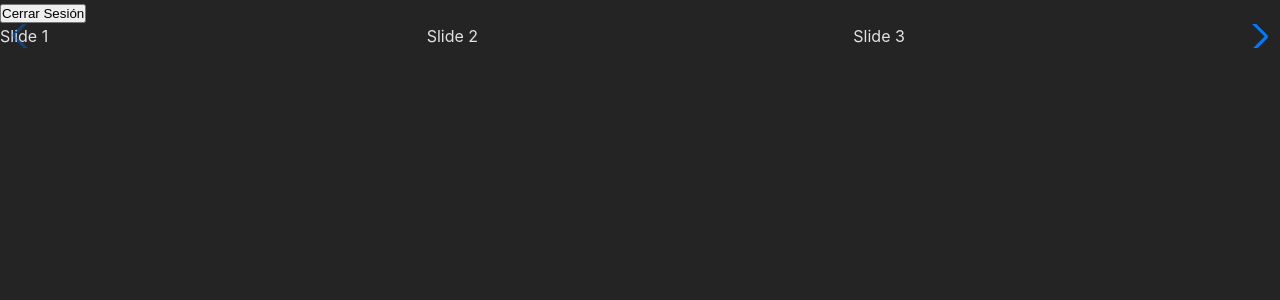
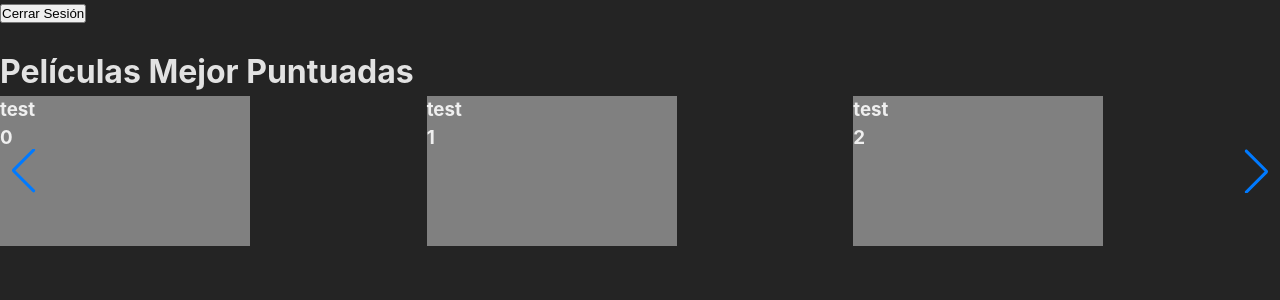
Before and after one commit to Clugv/React-Trabajo-Final, a React (Vite) app: page /login in a window 1280 px wide. Both pictures are taken after typing "name@example.com", "Sample123" into the empty fields and a click on the button "Iniciar Sesión". Shown: the top 300 px of the page. Built offline with nearby package versions, Linux system fonts and the light colour scheme.

Commit message:
contnuación de slider

```diff
--- a/src/core/components/app_swiper/app_swiper.jsx
+++ b/src/core/components/app_swiper/app_swiper.jsx
@@ -1,17 +1,13 @@
 import { useEffect, useRef } from "react";
 
-export const AppSwiper = () => {
+export const AppSwiper = ({children}) => {
 
     const swiperElRef = useRef(null);
 
     return (
 
-        <swiper-container ref={swiperElRef} slides-per-view="3" navigation="true">
-            { Array.from({ length: 20 }).map((_, index) =>(
-                <swiper-slide key={index}>Slide { index + 1 }</swiper-slide>
-            ))
-
-            }
+        <swiper-container ref={swiperElRef} loop slides-per-view="3" navigation="true">
+            {children}
         </swiper-container>
     );
 
--- /dev/null
+++ b/src/core/components/app_swiper/components/app_swiper_slide.jsx
@@ -0,0 +1,13 @@
+import React from 'react';
+
+const AppSwiperSlide = ({children, ...props}) => {
+  return (
+
+        <swiper-slide {...props}>{children}</swiper-slide>
+    /*{ Array.from({ length: 20 }).map((_, index) =>(
+        <swiper-slide key={index}>Slide { index + 1 }</swiper-slide>
+    ))}*/
+  )
+}
+
+export default AppSwiperSlide
--- a/src/features/home/views/home_view.jsx
+++ b/src/features/home/views/home_view.jsx
@@ -1,7 +1,7 @@
 import React from 'react'
 import { useAuth } from '../../../core/auth/hook/use_auth';
-import { AppSwiper } from '../../../core/components/app_swiper/app_swiper';
-
+import { AppSwiper }       from '../../../core/components/app_swiper/app_swiper';
+import  AppSwiperSlide  from '../../../core/components/app_swiper/components/app_swiper_slide';
 
 const HomeView = () => {
 
@@ -12,9 +12,23 @@ const HomeView = () => {
   return (
     <div>
       <button onClick={logout}>Cerrar Sesión</button>
-      <br>
-      </br>
-      <AppSwiper />
+      <br />
+      <br />
+      <h1>Películas Mejor Puntuadas</h1>
+      <AppSwiper>
+      { Array.from({ length: 20 }).map((_, index) =>(
+        <AppSwiperSlide key={index}>
+          <div style={{
+              height: '150px',
+              width: '250px',
+              backgroundColor: 'grey',
+            }}>
+            <h3>test</h3>
+            <h3>{index}</h3>
+          </div>
+        </AppSwiperSlide>
+      ))}
+      </AppSwiper>
     </div>
   )
 }
```
Also changed, not shown: 1 other file (tests, documents, lock files or other folders).
